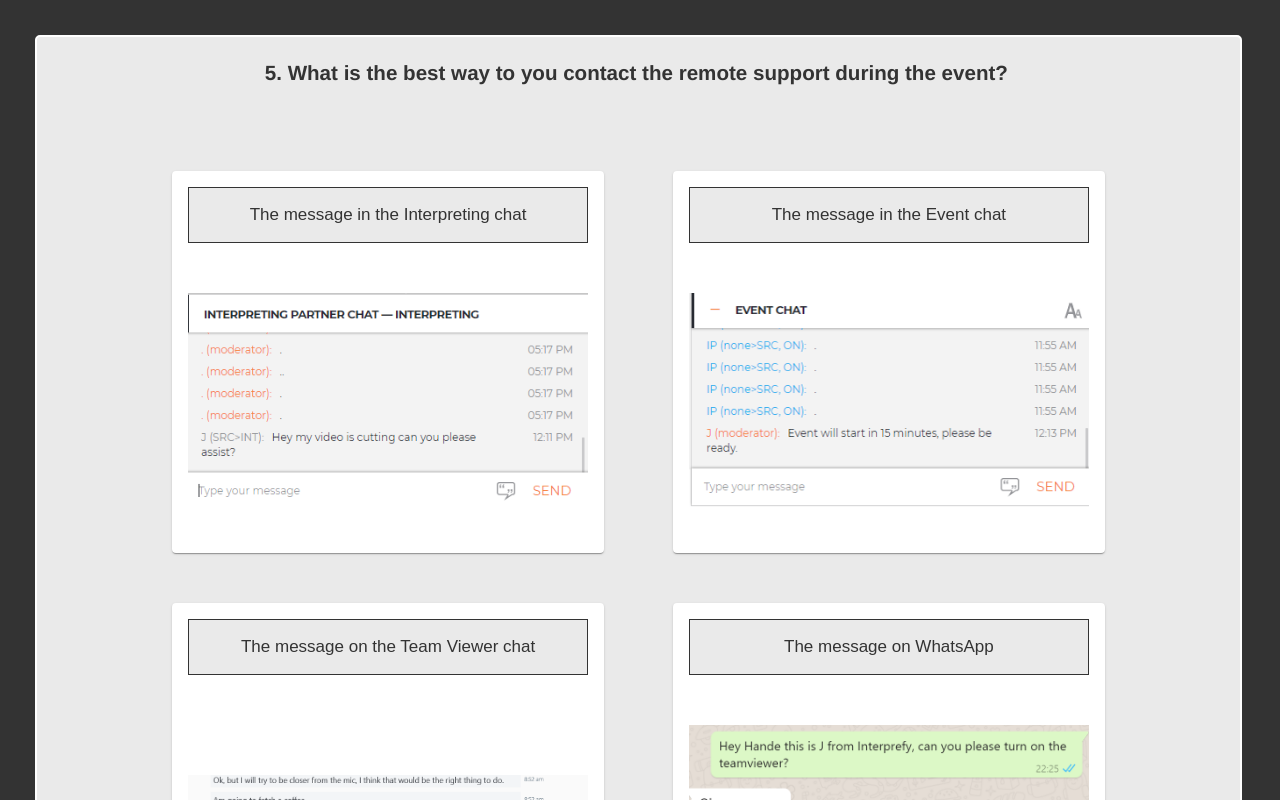
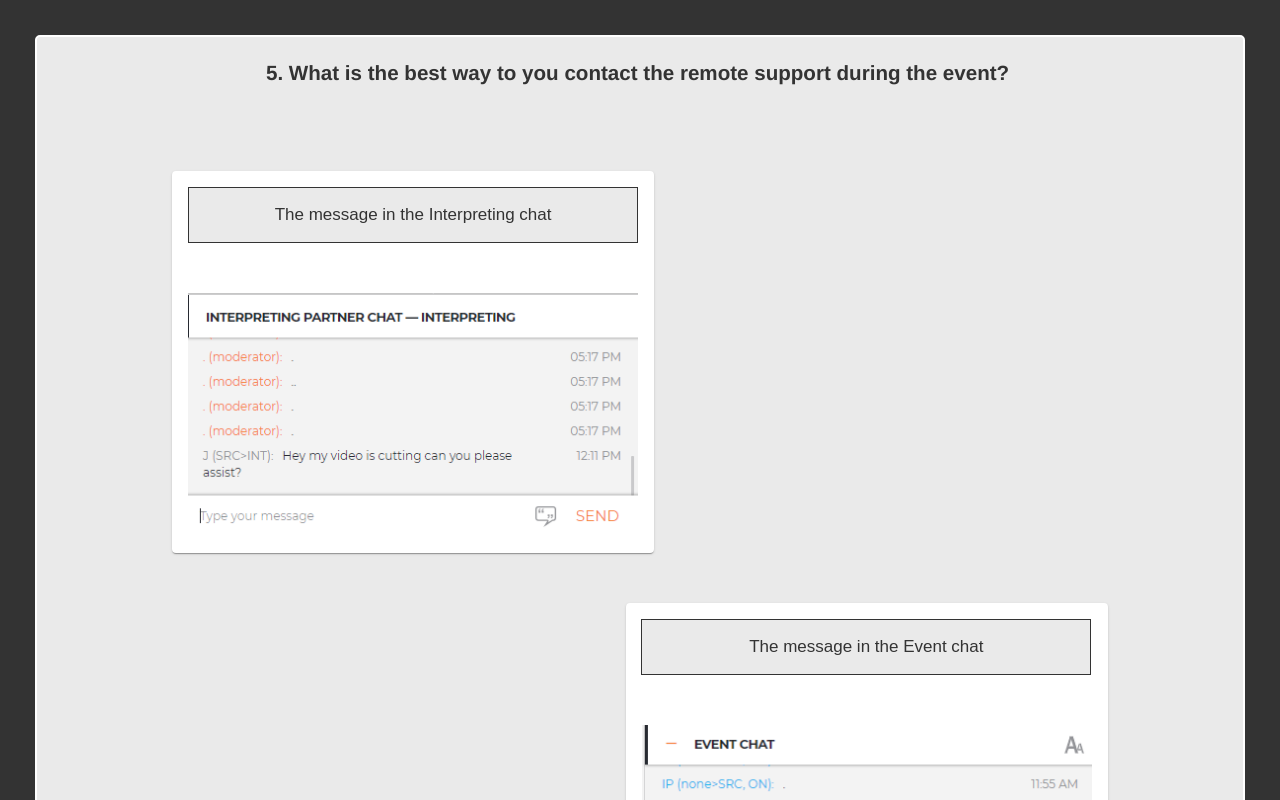
Before and after one commit to MilanJankovic9/projectQuiz, an Angular app: page /test/question5 in a window 1280 px wide. Shown: the top 800 px of the page. Built offline with nearby package versions, Linux system fonts and the light colour scheme.

Commit message:
question5Css

```diff
--- a/src/app/question5/question5.component.css
+++ b/src/app/question5/question5.component.css
@@ -40,20 +40,20 @@
      }
 
    .example-card:first-child {
-     width: 400px;
+     width: 450px;
      margin-left: 100px;
      margin-bottom: 50px;
-     min-height: 350px;
+     height: 350px;
      float: left;
      display: inline-block;
      position: relative;
    }
 
    .example-card:last-child{
-     width: 400px;
+     width: 450px;
      margin-right: 100px;
      margin-bottom: 50px;
-     min-height: 350px;
+     height: 350px;
      float: right;
      display: inline-block;
      position: relative;
```
